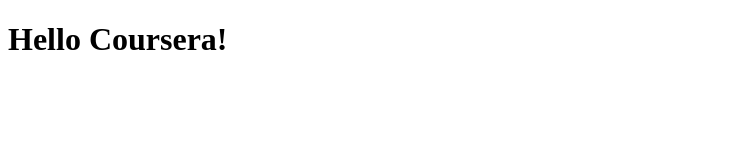
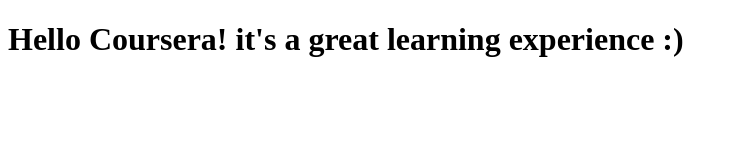
Before and after one commit to aishm98/coursera-test, a plain HTML site: page site/index.html in a window 1280 px wide. Shown: the whole page, without its empty margins (0-738 px from the left). Drawn offline with Linux system fonts and the light colour scheme.

Commit message:
Small addition.

```diff
--- a/site/index.html
+++ b/site/index.html
@@ -4,6 +4,6 @@
 	<title>Hello Coursera</title>
 </head>
 <body>
-<h1>Hello Coursera!</h1>
+<h1>Hello Coursera! it's a great learning experience :) </h1>
 </body>
 </html>
```
